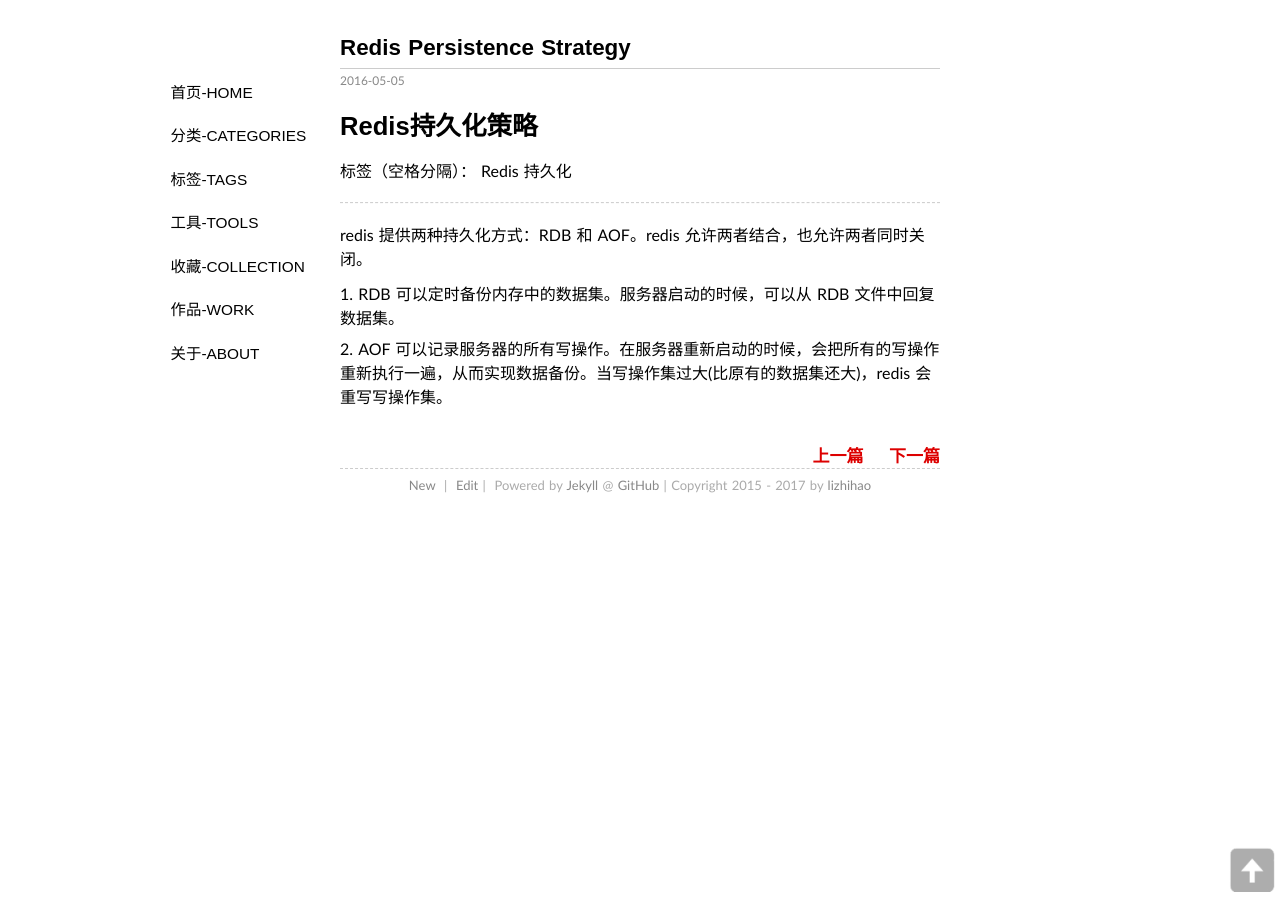
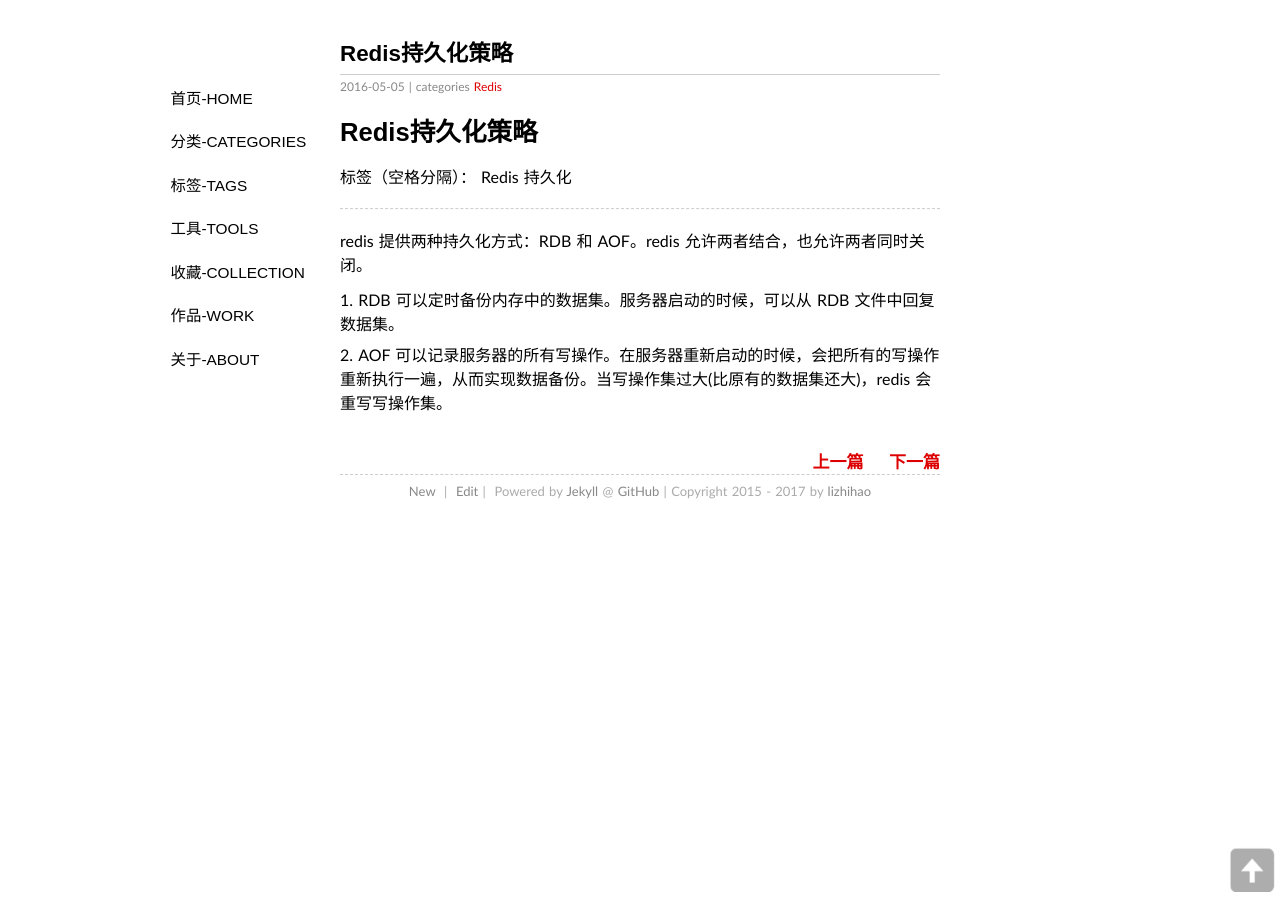
Before and after one commit to lizhihao/lizhihao.github.io, a Jekyll site: the page built from _posts/2016-05-05-Redis-persistence-strategy.md, in a window 1280 px wide. Built offline with Jekyll 4.4.1, drawn with Linux system fonts in a browser that asks for light colours; some web fonts are replaced; our own code applies the rules of GitHub Pages for plain Markdown files; Markdown is read by kramdown in place of the engine named in the settings; comment, search, counter and statistics services are not loaded.

Commit message:
update format

```diff
--- a/_posts/2016-05-05-Redis-persistence-strategy.md
+++ b/_posts/2016-05-05-Redis-persistence-strategy.md
@@ -1,3 +1,14 @@
+---
+author: lzh
+date: 2016-05-05 07:30:17+00:00
+layout: post
+title: Redis持久化策略
+categories:
+- Redis
+
+---
+
+
 # Redis持久化策略
 
 标签（空格分隔）： Redis  持久化
```
